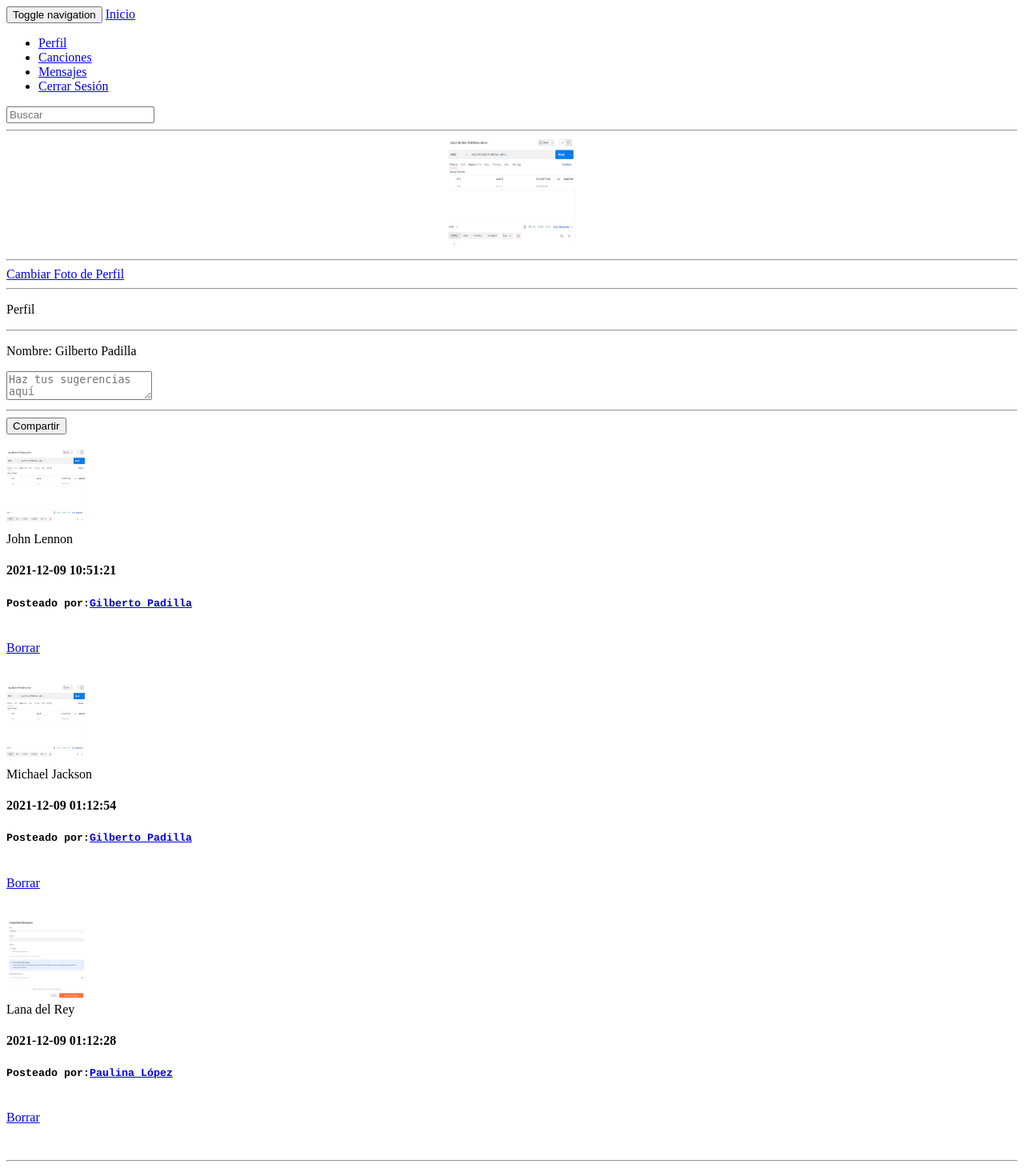
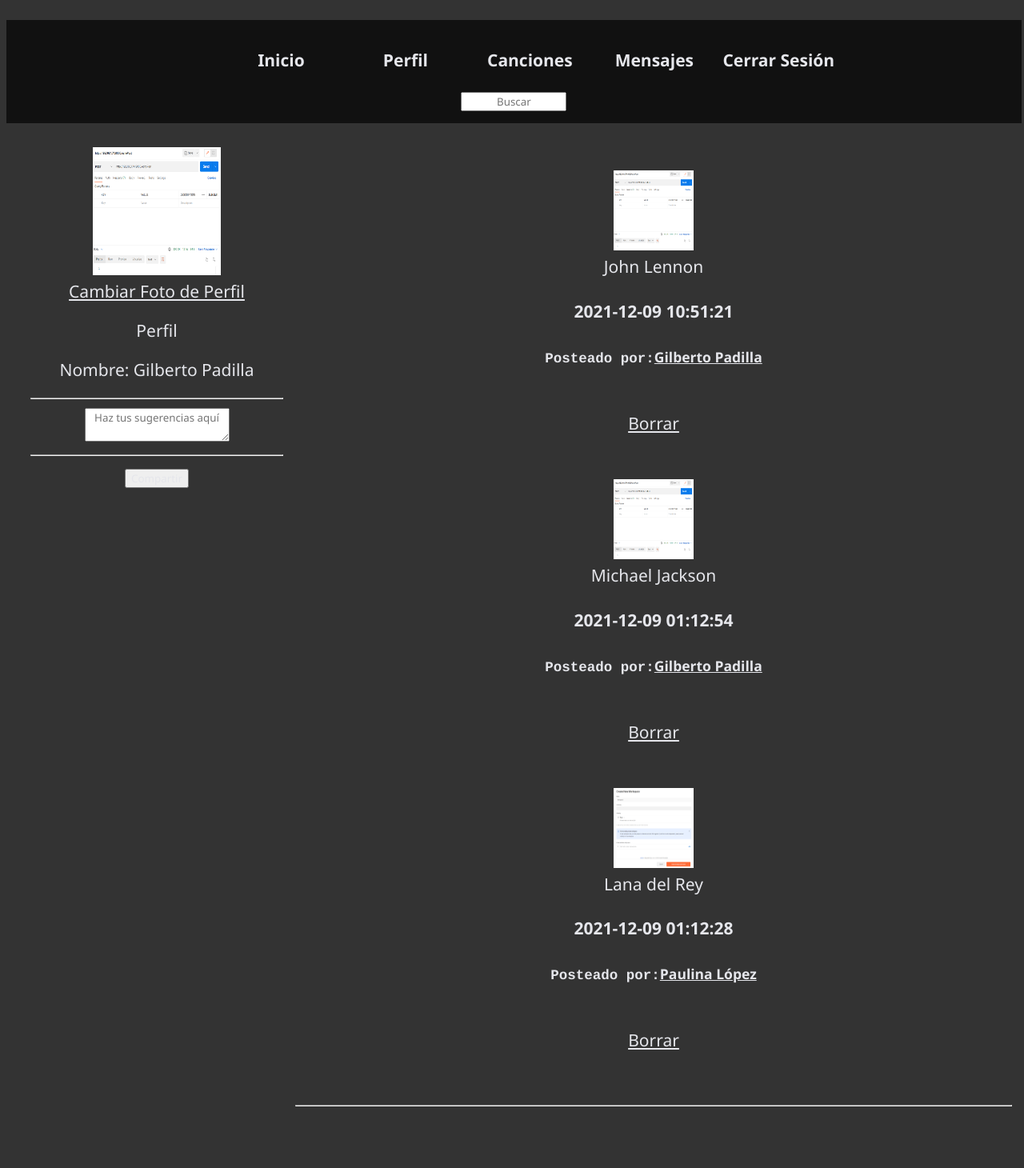
Before and after one commit to GilbertoOne/DaftClub, a PHP site: page /home.php in a window 1280 px wide. Shown: the whole page at 80% size. After the commit the page ends 1383 px from the top, so only its background shows below. Run offline with PHP 8.4, Linux system fonts and the light colour scheme; the visitor is signed in with stand-in values (Sample User, id 1); data comes from the database, SQL or seed files in the repository.

Commit message:
Primera versión de estilos

```diff
--- a/heading.php
+++ b/heading.php
@@ -1,22 +1,22 @@
-    <div class="row">
+<head>
+    <link rel="stylesheet" type="text/css" href="styles.css">
+</head>
+<div class="col" id="left-bar">
       <div class="col-md-2">
-		<hr>
-		<center><img class="pp" src="<?php echo $image; ?>" height="140" width="160"></center>
-		<hr>
+		<img class="pp" src="<?php echo $image; ?>" height="160" width="160">
+		<br>
 		<a class="btn btn-success" href="change_pic.php">Cambiar Foto de Perfil</a>
       </div>
 		<div class="col-md-5">
-			<hr>
 			<p>Perfil</p>
 				<?php
 			$query = $conn->query("select * from miembros where id_miembro = '$session_id'");
 			$row = $query->fetch();
 			$id = $row['id_miembro'];
 			?>
-			<hr>
 			<p>Nombre: <?php echo $row['nombre']." ".$row['apellido']; ?><span class="margin-p"> </span></p>
-
 		</div>
+		<hr>
       <div class="col-md-5">
 			<form method="post" action="post.php">
 						<textarea name="content" placeholder="Haz tus sugerencias aquí"></textarea>
--- a/home.php
+++ b/home.php
@@ -6,9 +6,10 @@
     <meta charset="UTF-8">
     <meta http-equiv="X-UA-Compatible" content="IE=edge">
     <meta name="viewport" content="width=device-width, initial-scale=1.0">
+    <link rel="stylesheet" type="text/css" href="styles.css">
     <title>Home</title>
 </head>
-<body>
+<body style="background-color:#333333" class="fadeClass">
 <?php include('navbar.php'); ?>
     <div id="masthead">
                     <div class="container">
@@ -22,7 +23,7 @@
                         </div>
                     </div><!-- /cont -->
                 </div>
-    <div class="container">
+    <div class="container" id="post-section">
     <div class="row">
         <div class="col-md-12">
         <div class="panel">
--- a/index.php
+++ b/index.php
@@ -5,10 +5,11 @@
     <meta charset="UTF-8">
     <meta http-equiv="X-UA-Compatible" content="IE=edge">
     <meta name="viewport" content="width=device-width, initial-scale=1.0">
+    <link rel="stylesheet" type="text/css" href="styles.css">
     <title>DaftClub</title>
 </head>
-<body>
-    <h1>DaftClub</h1>
+<body style="background-color: #333333;"  class="fadeClass">
+    <h1 style="font-size:50px;">DaftClub</h1>
     <div>
         <div id="wrapper">
         <div id="login" class="animate form">
--- a/navbar.php
+++ b/navbar.php
@@ -1,23 +1,43 @@
-
-        <header class="navbar navbar-bright navbar-fixed-top" role="banner">
-  <div class="container">
-    <div class="navbar-header">
-      <button class="navbar-toggle" type="button" data-toggle="collapse" data-target=".navbar-collapse">
-        <span class="sr-only">Toggle navigation</span>
+<head>
+    <link rel="stylesheet" type="text/css" href="styles.css">
+</head>
+        <header class="navbar navbar-bright navbar-fixed-top" role="banner" >
+  <div class="container" style="background-color:#333333">
+    <!--<div class="navbar-header">
+        <button class="navbar-toggle" type="button" data-toggle="collapse" data-target=".navbar-collapse">
+        <span class="sr-only" style="color:#111111; left:100px;">Toggle navigation</span>
         <span class="icon-bar"></span>
         <span class="icon-bar"></span>
         <span class="icon-bar"></span>
       </button>
-      <a href="home.php" class="navbar-brand"> Inicio</a>
-    </div>
-    <nav class="collapse navbar-collapse" role="navigation">
-      <ul class="nav navbar-nav">
-        <li><a href="profile.php">Perfil</a></li>
-        <li><a href="canciones.php">Canciones</a></li>
-		<li><a href="message.php">Mensajes</a>
+    </div>-->
+    <nav class="collapse navbar-collapse" role="navigation" id="navBarX">
+      <ul class="nav navbar-nav" style="list-style-type:none;">
+        <li style="display:">
+          <div style="cursor:pointer;" onclick="location.href='home.php'" id="InicioBtn" class="navbar-brand">
+            <B>Inicio</B>
+          </div>
         </li>
         <li>
-          <a href="logout.php">Cerrar Sesión</a>
+          <div style="cursor:pointer;" onclick="location.href='profile.php'" id="PerfilBtn" class="navbar-brand">
+            <B>Perfil</B>
+          </div>
+        </li>
+        <li>
+          <div style="cursor:pointer;" onclick="location.href='canciones.php'" id="CancionesBtn" class="navbar-brand">
+            <B>Canciones</B>
+          </div>
+        </li>
+		    <li>
+          <div style="cursor:pointer;" onclick="location.href='message.php'" id="MensajesBtn" class="navbar-brand">
+            <B>Mensajes</B>
+          </div>
+        </li>
+
+        <li>
+          <div style="cursor:pointer;" onclick="location.href='logout.php'" id="SalirBtn" class="navbar-brand">
+            <B>Cerrar Sesión</B>
+          </div>
         </li>
       </ul>
 
@@ -26,7 +46,6 @@
              <input type="text" name="search" class="form-control"  id="span5" placeholder="Buscar">
             </form>
 		</div>
-
     </nav>
   </div>
 </header>
--- /dev/null
+++ b/styles.css
@@ -0,0 +1,226 @@
+/*Globales*/
+*{
+    font-family: 'Segoe UI', Tahoma, Geneva, Verdana, sans-serif;
+    text-align:center;
+    color: #E5E6EB;
+}
+/*Clases*/
+
+.fadeClass {
+    margin-top: 25px;
+    font-size: 21px;
+    text-align: center;
+    animation: fadein 2s;
+    -moz-animation: fadein 2s; /* Firefox */
+    -webkit-animation: fadein 2s; /* Safari and Chrome */
+    -o-animation: fadein 2s; /* Opera */
+}
+@keyframes fadein {
+    from {
+        opacity:0;
+    }
+    to {
+        opacity:1;
+    }
+}
+
+/*index.php*/
+#login{
+    background-color: #555555;
+    margin-top: 80px;
+    padding-top: 50px;
+    margin-bottom: 50px;
+    margin-left: auto;
+    margin-right: auto;
+    width: 300px;
+    height: 400px;
+    font-size: larger;
+    border-radius: 10px;
+}
+
+#btn_login:not(:hover){
+    background-color: #333333;
+    font-size: large;
+    width: 50%;
+    transition: .4s;
+}
+#btn_login:hover{
+    transition: .4s;
+    background-color:#E5E6EB;
+    color: #333333;
+    font-size: large;
+    width: 50%;
+}
+
+/*login_form.php*/
+#sign_up_form{
+    background-color: #555555;
+    margin-top: 70px;
+    padding-top: 40px;
+    margin-bottom: 50px;
+    margin-left: auto;
+    margin-right: auto;
+    width: 400px;
+    height: 600px;
+    font-size: larger;
+    border-radius: 10px;
+}
+#btn_sign_up:not(:hover){
+    background-color: #333333;
+    font-size: large;
+    width: 50%;
+    transition: .4s;
+}
+#btn_sign_up:hover{
+    font-size: large;
+    width: 50%;
+    transition: .4s;
+    background-color:#E5E6EB;
+    color: #333333;
+}
+
+/*Barras de navegación*/
+header{
+    position: sticky;
+    top:0;
+    z-index: 20;
+}
+#navBarX{
+    background-color:#111111;
+    list-style-type: none;
+    padding: 15px;
+    width: 98%;
+}
+li{
+    display: inline-block;
+}
+#InicioBtn:not(:hover){
+    width: 150px;
+    color: #E5E6EB;
+    text-align: center;
+    background: #111111;
+    margin:auto;
+    transition: .4s;
+}
+#InicioBtn:hover{
+    width: 150px;
+    color: #111111;
+    background: #333333;
+    margin:auto;
+    transition: .4s;
+}
+/**/
+#PerfilBtn:not(:hover){
+    transition: .4s;
+    margin:auto;
+    width: 150px;
+    color: #E5E6EB;
+    text-align: center;
+    background: #111111;
+}
+#PerfilBtn:hover{
+    transition: .4s;
+    margin:auto;
+    width: 150px;
+    color: #E5E6EB;
+    text-align: center;
+    background: #333333;
+}
+/**/
+#CancionesBtn:not(:hover){
+    transition: .4s;
+    margin:auto;
+    width: 150px;
+    color: #E5E6EB;
+    text-align: center;
+    background: #111111;
+}
+#CancionesBtn:hover{
+    transition: .4s;
+    margin:auto;
+    width: 150px;
+    color: #E5E6EB;
+    text-align: center;
+    background: #333333;
+}
+/**/
+#MensajesBtn:not(:hover){
+    transition: .4s;
+    margin:auto;
+    width: 150px;
+    color: #E5E6EB;
+    text-align: center;
+    background: #111111;
+}
+#MensajesBtn:hover{
+    transition: .4s;
+    margin:auto;
+    width: 150px;
+    color: #E5E6EB;
+    text-align: center;
+    background: #333333;
+}
+/**/
+#SalirBtn:not(:hover){
+    transition: .4s;
+    margin:auto;
+    width: 150px;
+    color: #E5E6EB;
+    text-align: center;
+    background: #111111;
+}
+#SalirBtn:hover{
+    transition: .4s;
+    margin:auto;
+    width: 150px;
+    color: #E5E6EB;
+    text-align: center;
+    background: #333333;
+}
+/**/
+#span5:not(:hover){
+    transition: .1s;
+    width:10%;
+    color:#111111;
+}
+#span5:hover{
+    transition: .1s;
+    width:40%;
+
+}
+
+/*Left Bar*/
+#left-bar{
+    margin: 20px;
+    padding:10px;
+    width:25%;
+    left: 0px;
+}
+/*Si la pantalla se reduce a menos de 600px*/
+@media only screen and (max-width:600px){
+    #left-bar{
+        width:100%;
+        margin: auto;
+    }
+}
+
+/*Sección de post*/
+#post-section{
+    margin:5px;
+    padding:10px;
+    position:absolute;
+    visibility: visible;
+    z-index: 1;
+    right:0px;
+    width:70%;
+    top: 170px;
+}
+/*Si la pantalla se reduce a menos de 600px*/
+@media only screen and (max-width:600px){
+    #post-section{
+        z-index: 1;
+        width:100%;
+        margin: auto;
+        top: 750px;
+    }
+}
```
Also changed, not shown: login_form.php (+7 -8 lines), sign_up_form.php (+29 -21 lines).
